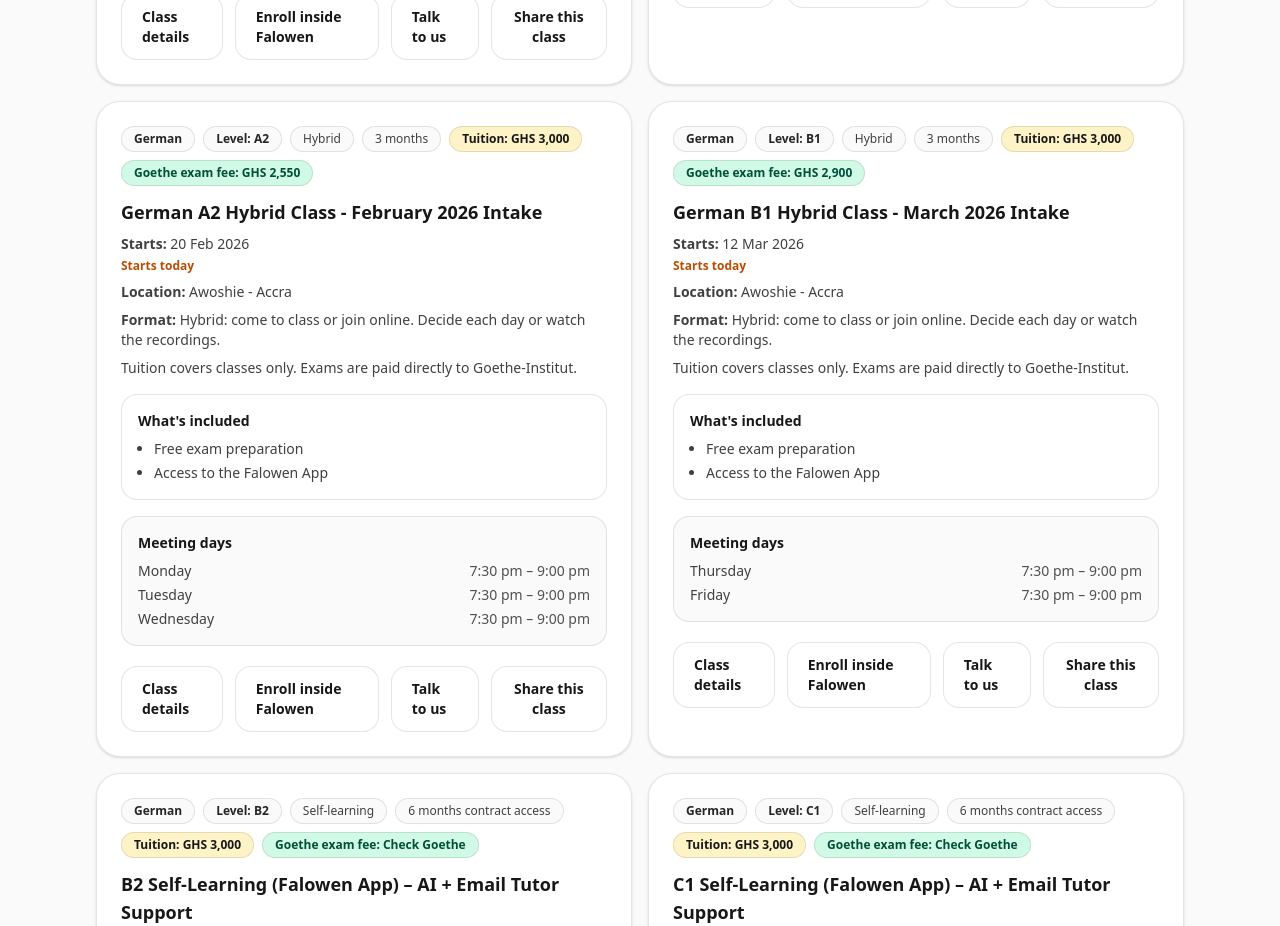
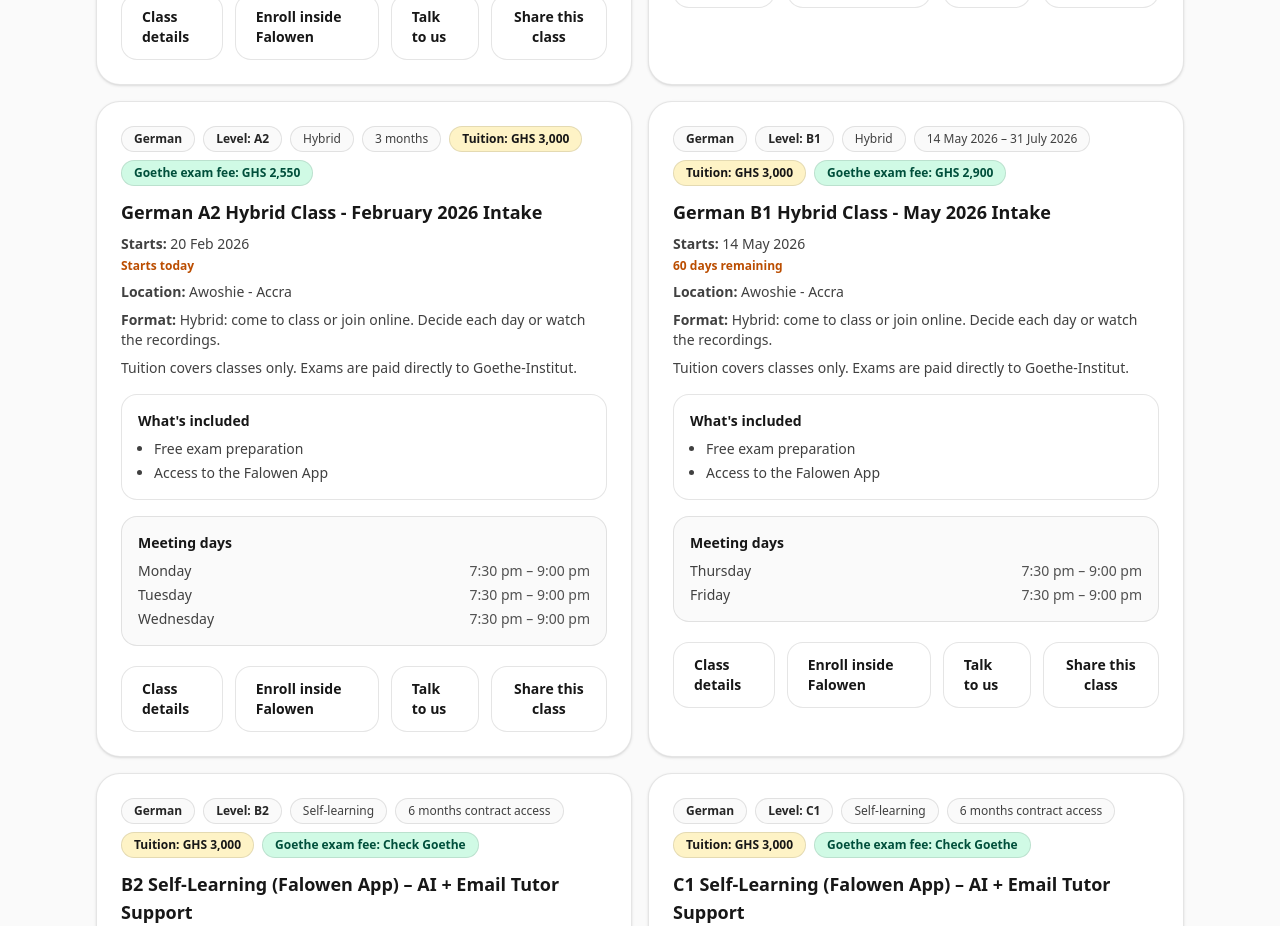
Before and after one commit to learngermanghana/learngermanghana-site, a Next.js app: page /classes in a window 1280 px wide. Shown: the part 2220-3146 px from the top of the page. Built offline with nearby package versions, Linux system fonts and the light colour scheme.

Commit message:
Update B1 class schedule for May–July 2026

```diff
--- a/src/data/content.ts
+++ b/src/data/content.ts
@@ -173,13 +173,13 @@ export const upcomingClasses: ClassItem[] = [
   },
   {
     id: "b1-german-accra-2026-03-12",
-    title: "German B1 Hybrid Class - March 2026 Intake",
+    title: "German B1 Hybrid Class - May 2026 Intake",
     language: "German",
     level: "B1",
     location: "Awoshie - Accra",
-    startDate: "2026-03-12",
+    startDate: "2026-05-14",
     format: "Hybrid: come to class or join online. Decide each day or watch the recordings.",
-    duration: "3 months",
+    duration: "14 May 2026 – 31 July 2026",
     scheduleSummary: "2x per week",
     meetingDays: [
       { day: "Thursday", time: "7:30 pm – 9:00 pm" },
```
